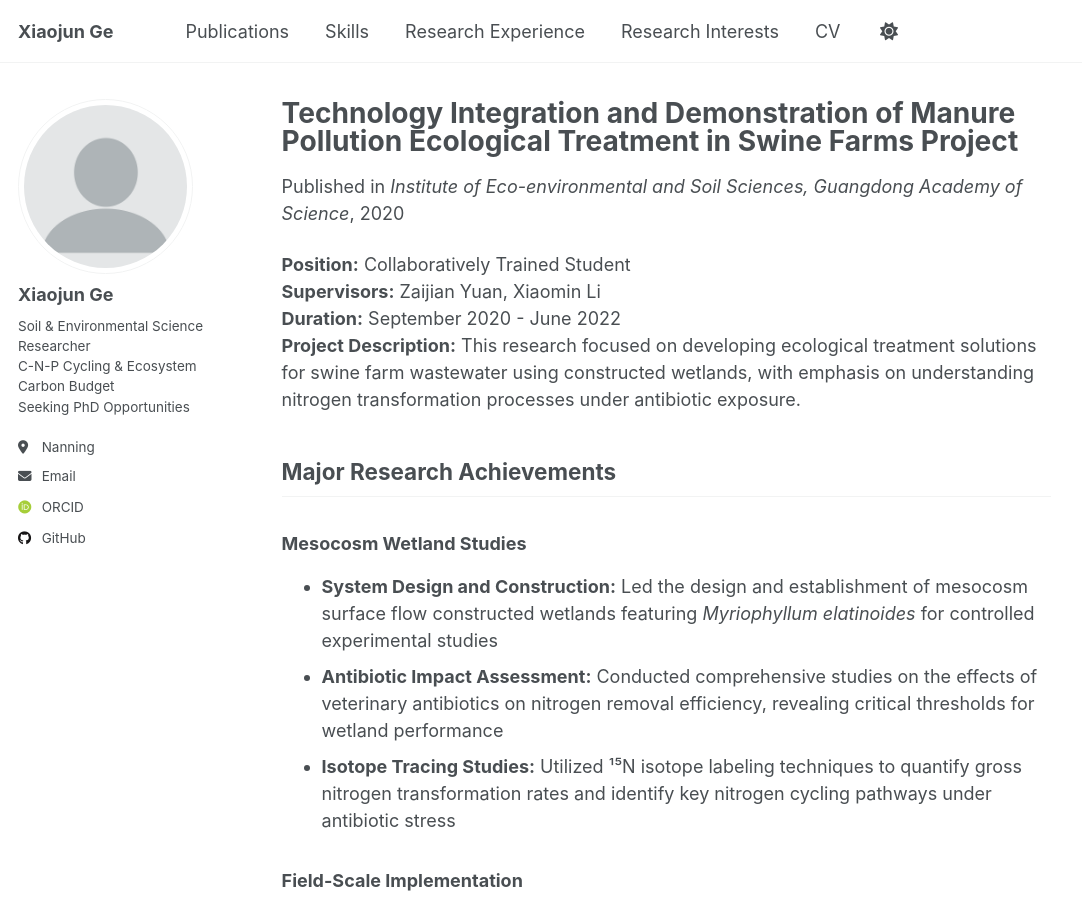
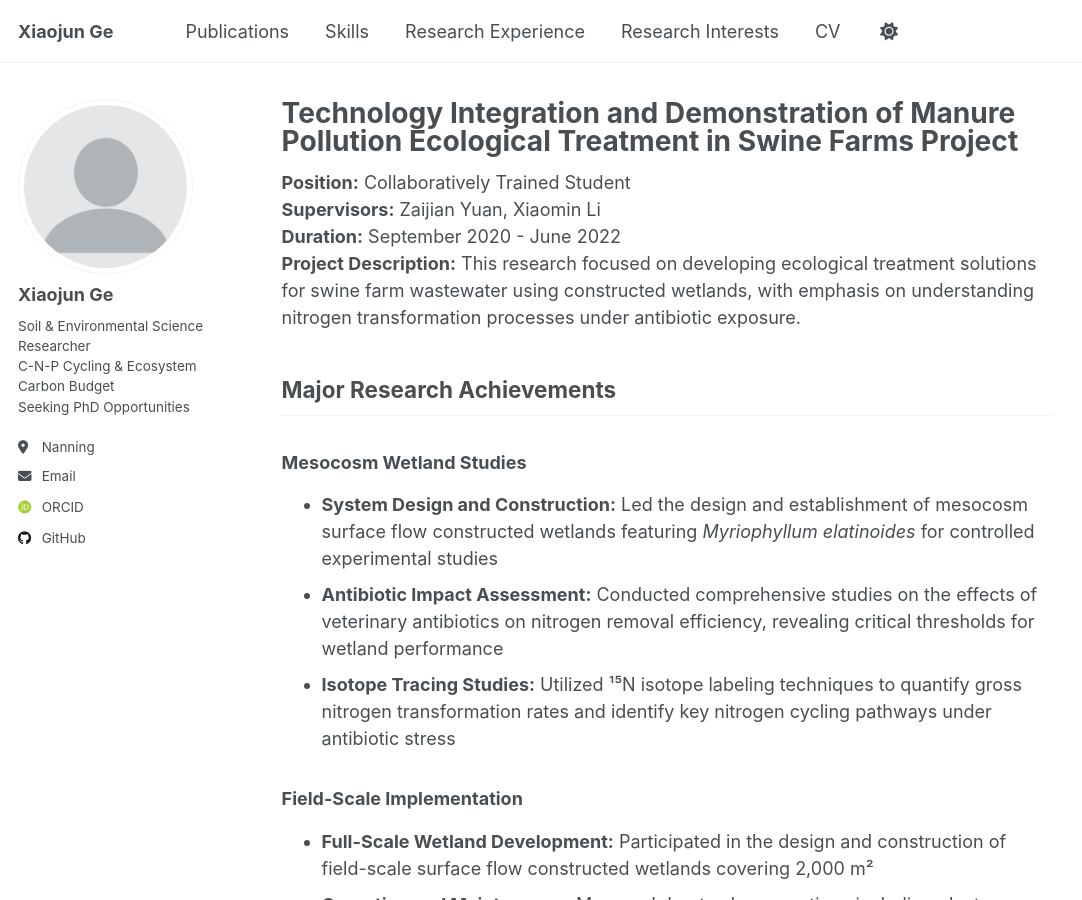
Before and after one commit to gexiaojun1201/Xiaojun_Ge.github.io, a Jekyll site: the page built from _research_experience/constructed-wetlands-manure.md, in a window 1280 px wide and 900 px high. Shown: the whole window, without its empty margins (0-1082 px from the left). Built offline with Jekyll 4.4.1, drawn with Linux system fonts in a browser that asks for light colours; some web fonts are replaced; a script that is not in the unit is left out; some of the changed text lies outside the part shown.

Commit message:
Remove all metadata display from research experience pages
- List page: Exclude research_experience from showing date info
- Detail page: Exclude research_experience from showing "Published in..." and date
- Disable share buttons and comments for research_experience
- Now research experience pages show only title in list and content in detail

```diff
--- a/_config.yml
+++ b/_config.yml
@@ -260,8 +260,8 @@ defaults:
     values:
       layout: single
       author_profile: true
-      share: true
-      comments: true
+      share: false
+      comments: false
   # _publications
   - scope:
       path: ""
--- a/_includes/archive-single.html
+++ b/_includes/archive-single.html
@@ -49,7 +49,7 @@
       {% else %}
         <p>Published in <i>{{ post.venue }}</i>, {{ post.date | default: "1900-01-01" | date: "%Y" }} </p>
       {% endif %}
-    {% elsif post.date %}
+    {% elsif post.date and post.collection != 'research_experience' %}
       <p class="page__date"><strong><i class="fa fa-fw fa-calendar" aria-hidden="true"></i> {{ site.data.ui-text[site.locale].date_label | default: "Published:" }}</strong> <time datetime="{{ post.date | default: "1900-01-01" | date_to_xmlschema }}">{{ post.date | default: "1900-01-01" | date: "%B %d, %Y" }}</time></p>
     {% endif %}
 
--- a/_layouts/single.html
+++ b/_layouts/single.html
@@ -34,11 +34,9 @@ layout: default
           <p class="page__date"><strong><i class="fa fa-fw fa-calendar" aria-hidden="true"></i> {{ site.data.ui-text[site.locale].date_label | default: "Published:" }}</strong> <time datetime="{{ page.modified | date: "%Y-%m-%d" }}">{{ page.modified | date: "%B %d, %Y" }}</time></p>
         {% endif %}
 
-        {% if page.collection == 'teaching' %}
-          <p> {{ page.type }}, <i>{{ page.venue }}</i>, {{ page.date | default: "1900-01-01" | date: "%Y" }} </p>
-        {% elsif page.venue and page.date %}
+        {% if page.venue and page.date and page.collection != 'research_experience' %}
           <p>Published in <i>{{ page.venue }}</i>, {{ page.date | default: "1900-01-01" | date: "%Y" }} </p>
-        {% elsif page.date %}
+        {% elsif page.date and page.collection != 'research_experience' %}
           <p class="page__date"><strong><i class="fa fa-fw fa-calendar" aria-hidden="true"></i> {{ site.data.ui-text[site.locale].date_label | default: "Published:" }}</strong> <time datetime="{{ page.date | date_to_xmlschema }}">{{ page.date | default: "1900-01-01" | date: "%B %d, %Y" }}</time></p>
         {% endif %}
         </header>
```
